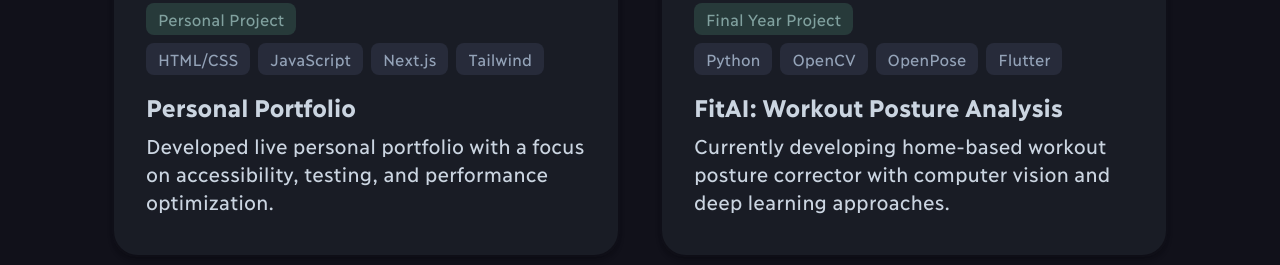
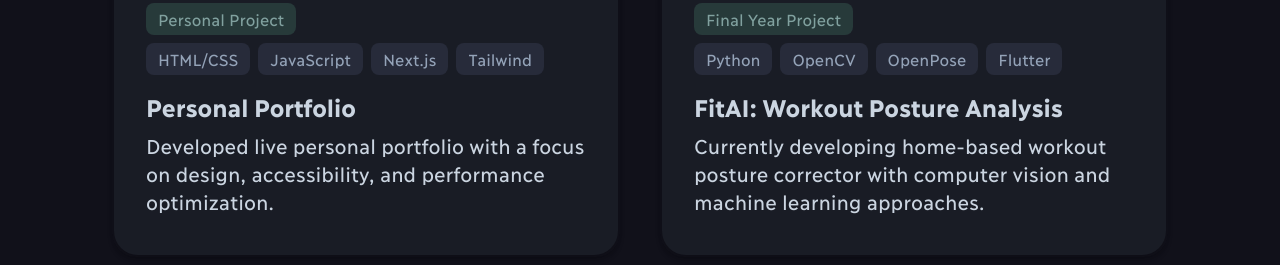
Before and after one commit to hilmanzfr/hilmanzfr-portfolio, a Next.js app: page / in a window 1280 px wide. Shown: the part 1840-2105 px from the top of the page. Built offline with nearby package versions, Linux system fonts and the light colour scheme.

Commit message:
Modify project description

```diff
--- a/components/Projects.js
+++ b/components/Projects.js
@@ -123,8 +123,7 @@ function Projects() {
                 Personal Portfolio
               </p>
               <p className="text-base sm:text-xl font-medium text-slate-300 mx-8 mb-10">
-                Developed live personal portfolio with a focus on accessibility,
-                testing, and performance optimization.
+                Developed live personal portfolio with a focus on design, accessibility, and performance optimization.
               </p>
             </div>
           </div>
@@ -160,7 +159,7 @@ function Projects() {
               </p>
               <p className="text-base sm:text-xl font-medium text-slate-300 mx-8 mb-10">
                 Currently developing home-based workout posture corrector with
-                computer vision and deep learning approaches.
+                computer vision and machine learning approaches.
               </p>
             </div>
           </div>
```
